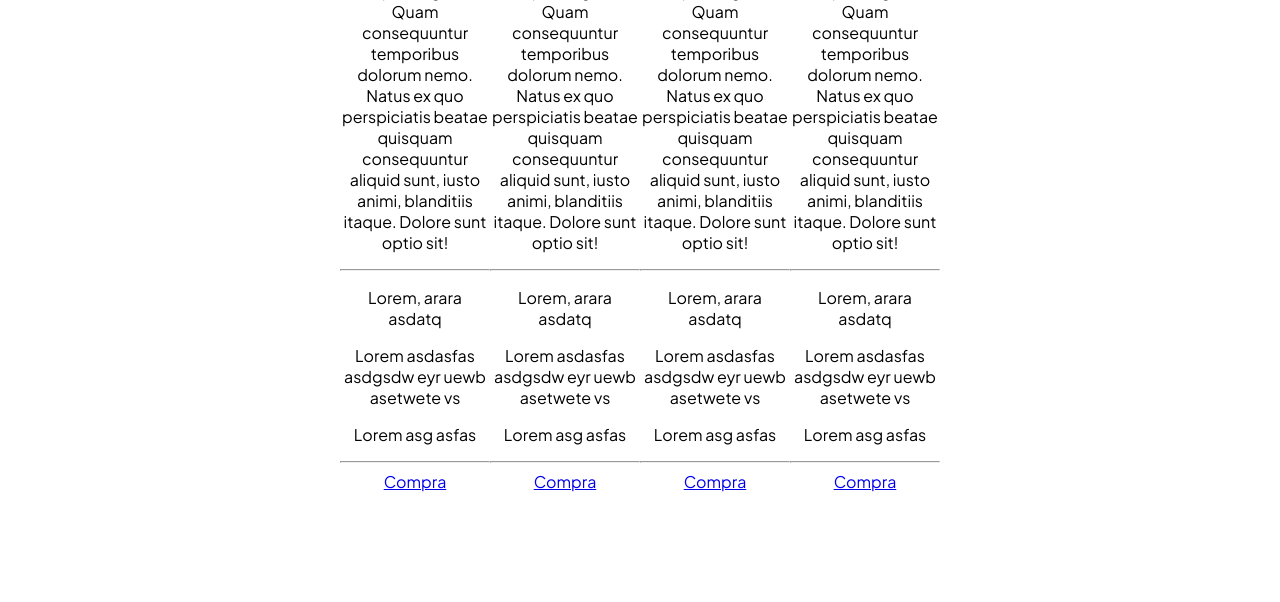
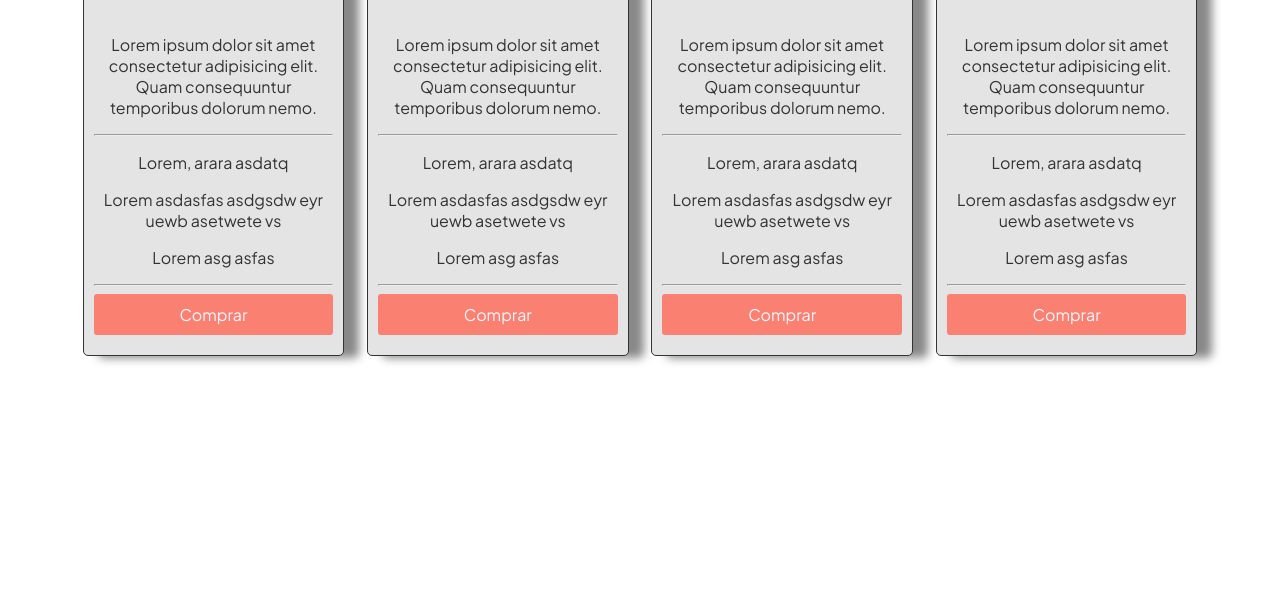
Before and after one commit to MatiasGarnica/cursobluuweb, a plain HTML site: page tabla-precios.html in a window 1280 px wide. Shown: the part 198-800 px from the top of the page. Drawn offline with Linux system fonts and the light colour scheme.

Commit message:
Finalizado tabla de precios

```diff
--- a/css/tabla-precios.css
+++ b/css/tabla-precios.css
@@ -1,17 +1,64 @@
 body{
     font-family: 'Plus Jakarta Sans', sans-serif;
+}
+.container{
+    margin: 0 auto;
+    width: 90%;
+}
+p{
+    font-weight: 400;
+}
+.precio{
+    font-size: 50px;
+    color: aqua;
+}
+.flex{
+    display: flex;
+    flex-wrap: wrap;
+}
+.text-center{
+    text-align: center;
+}
+.columna{
+    background: rgb(228, 228, 228);
+    color: #333;
+    border: 1px solid #333;
+    margin: 0px auto;
+    padding: 10px;
+    border-radius: 5px;
+    box-shadow: 15px 2px 10px #888 ;
+    width: 23%;
+    box-sizing: border-box;
 
 }
 
-.container{
-    margin: 0 auto;
-    width: 600px;
-    display: flex;
-    text-align: center;
+.btn-precio{
+    background: salmon;
+    display: block;
+    padding: 10px;
+    color: aliceblue;
+    text-decoration: none;
+    border-radius: 3px;
+    margin-bottom: 10px;
+
+}
+.btn-precio:hover{
+    background: rgb(232, 80, 63);
+
 }
 
+@media (max-width: 1030px){
+    .columna{
+        width: 48%;
+        margin-bottom: 20px;
+    }
 
-p{
-    font-weight: 400;
 }
-.
+
+@media (max-width: 680px){
+    .columna{
+        width: 100%;
+        margin-bottom: 20px;
+    }
+
+}
--- a/tabla-precios.html
+++ b/tabla-precios.html
@@ -12,50 +12,50 @@
 <link href="https://fonts.googleapis.com/css2?family=Plus+Jakarta+Sans:ital,wght@0,300;0,400;1,600&family=Roboto:ital,wght@1,500&display=swap" rel="stylesheet">    <link rel="stylesheet" href="css/tabla-precios.css">
 </head>
 <body>
-    <section class="container">
+    <section class="container flex text-center">
         <div class="columna">
             <h2>Plan Uno</h2>
             <p class="precio">$500</p>
-            <p>Lorem ipsum dolor sit amet consectetur adipisicing elit. Quam consequuntur temporibus dolorum nemo. Natus ex quo perspiciatis beatae quisquam consequuntur aliquid sunt, iusto animi, blanditiis itaque. Dolore sunt optio sit!</p>
+            <p>Lorem ipsum dolor sit amet consectetur adipisicing elit. Quam consequuntur temporibus dolorum nemo.</p>
             <hr>
             <p>Lorem, arara asdatq</p>
             <p>Lorem asdasfas asdgsdw eyr uewb asetwete vs</p>
             <p>Lorem asg asfas</p>
             <hr>
-            <a href="#" class="btn-precio">Compra</a>
+            <a href="#" class="btn-precio">Comprar</a>
         </div>
         <div class="columna">
             <h2>Plan Dos</h2>
             <p class="precio">$500</p>
-            <p>Lorem ipsum dolor sit amet consectetur adipisicing elit. Quam consequuntur temporibus dolorum nemo. Natus ex quo perspiciatis beatae quisquam consequuntur aliquid sunt, iusto animi, blanditiis itaque. Dolore sunt optio sit!</p>
+            <p>Lorem ipsum dolor sit amet consectetur adipisicing elit. Quam consequuntur temporibus dolorum nemo.</p>
             <hr>
             <p>Lorem, arara asdatq</p>
             <p>Lorem asdasfas asdgsdw eyr uewb asetwete vs</p>
             <p>Lorem asg asfas</p>
             <hr>
-            <a href="#" class="btn-precio">Compra</a>
+            <a href="#" class="btn-precio">Comprar</a>
         </div>
         <div class="columna">
             <h2>Plan Tres</h2>
             <p class="precio">$500</p>
-            <p>Lorem ipsum dolor sit amet consectetur adipisicing elit. Quam consequuntur temporibus dolorum nemo. Natus ex quo perspiciatis beatae quisquam consequuntur aliquid sunt, iusto animi, blanditiis itaque. Dolore sunt optio sit!</p>
+            <p>Lorem ipsum dolor sit amet consectetur adipisicing elit. Quam consequuntur temporibus dolorum nemo.</p>
             <hr>
             <p>Lorem, arara asdatq</p>
             <p>Lorem asdasfas asdgsdw eyr uewb asetwete vs</p>
             <p>Lorem asg asfas</p>
             <hr>
-            <a href="#" class="btn-precio">Compra</a>
+            <a href="#" class="btn-precio">Comprar</a>
         </div>
         <div class="columna">
             <h2>Plan Cuatro</h2>
             <p class="precio">$500</p>
-            <p>Lorem ipsum dolor sit amet consectetur adipisicing elit. Quam consequuntur temporibus dolorum nemo. Natus ex quo perspiciatis beatae quisquam consequuntur aliquid sunt, iusto animi, blanditiis itaque. Dolore sunt optio sit!</p>
+            <p>Lorem ipsum dolor sit amet consectetur adipisicing elit. Quam consequuntur temporibus dolorum nemo.</p>
             <hr>
             <p>Lorem, arara asdatq</p>
             <p>Lorem asdasfas asdgsdw eyr uewb asetwete vs</p>
             <p>Lorem asg asfas</p>
             <hr>
-            <a href="#" class="btn-precio">Compra</a>
+            <a href="#" class="btn-precio">Comprar</a>
         </div>
 
 
```
